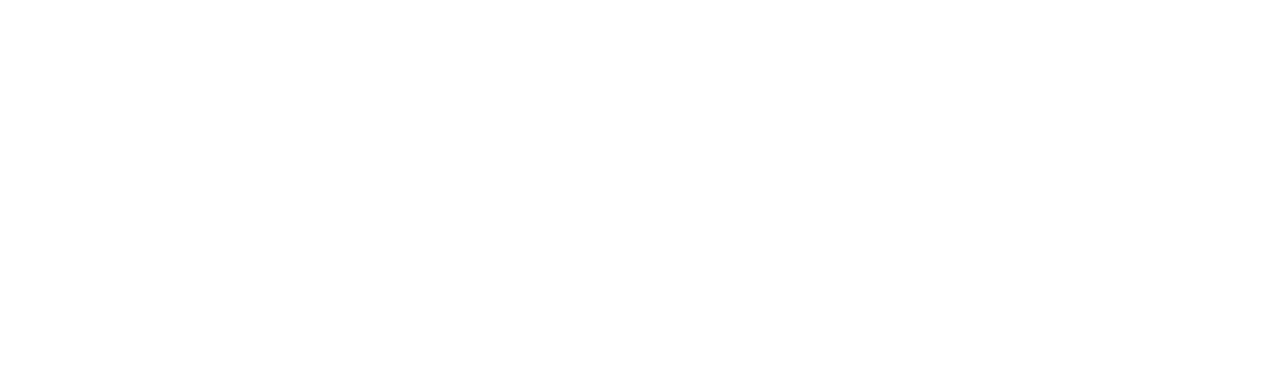
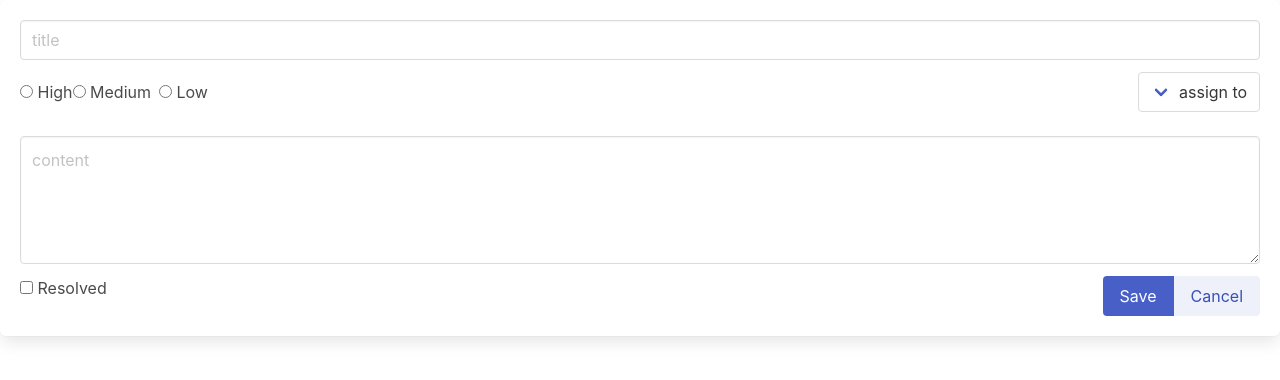
Before and after one commit to tim811223/ReactLab, a React (Vite) app in the folder CH9-Forms/ch9-todoitem/: page / in a window 1280 px wide. Shown: the top 380 px of the page. Built offline with nearby package versions, Linux system fonts and the light colour scheme; the HTML template or start-up script is replaced by a standard one.

Commit message:
新增檔案 [src\ToDos\Editor.tsx , src\ToDos\ToDoItem.tsx , src\ToDos\ToDoList.tsx] ,並在Editor.tsx使用bilma css framework來完成表單畫面

```diff
--- a/CH9-Forms/ch9-todoitem/package.json
+++ b/CH9-Forms/ch9-todoitem/package.json
@@ -10,6 +10,7 @@
     "preview": "vite preview"
   },
   "dependencies": {
+    "bulma": "^0.9.4",
     "react": "^18.2.0",
     "react-dom": "^18.2.0"
   },
--- a/CH9-Forms/ch9-todoitem/src/App.tsx
+++ b/CH9-Forms/ch9-todoitem/src/App.tsx
@@ -1,8 +1,11 @@
+import 'bulma/css/bulma-rtl.min.css';
 import { useState } from 'react'
+import { Editor } from './ToDos/Editor'
 
 function App() {
   return (
     <>
+      <Editor/>
     </>
   )
 }
--- /dev/null
+++ b/CH9-Forms/ch9-todoitem/src/ToDos/Editor.tsx
@@ -0,0 +1,64 @@
+import { FC } from "react";
+
+export const Editor : FC =()=> {
+  return(
+    <div className="box">
+      <div className="field">
+        <div className="control">
+          <input type="text" className="input" placeholder="title" />
+        </div>
+      </div>
+      <div className="columns is-vcentered">
+        <div className="column">
+          <div className="field">
+            <div className="control">
+              <label className="radio"><input type="radio" /> High </label>
+              <label className="radio"><input type="radio" /> Medium </label>
+              <label className="radio"><input type="radio" /> Low </label>
+            </div>
+          </div>
+        </div>
+        <div className="column has-text-right">
+          <div className="field">
+            <div className="control">
+              <div className="select">
+                <select>
+                  <option>assign to</option>
+                  <option>alax</option>
+                  <option>bob</option>
+                  <option>chris</option>
+                  <option>david</option>
+                  <option>ed</option>
+                </select>
+              </div>
+            </div>
+          </div>
+        </div>
+      </div>
+      <div className="field">
+        <div className="control">
+          <textarea className="textarea" placeholder="content"/>
+        </div>
+      </div>
+      <div className="columns">
+        <div className="column">
+          <div className="field">
+            <div className="control">
+              <label className="checkbox"><input type="checkbox"/> Resolved </label>
+            </div>
+          </div>
+        </div>
+        <div className="column">
+          <div className="field is-grouped is-grouped-right">
+            <div className="control">
+              <div className="buttons has-addons">
+                <button className="button is-link"> Save </button>
+                <button className="button is-link is-light"> Cancel </button>
+              </div>
+            </div>
+          </div>
+        </div>
+      </div>
+    </div>
+  );
+}
```
Also changed, not shown: CH9-Forms/ch9-todoitem/src/ToDos/ToDoItem.tsx (added), CH9-Forms/ch9-todoitem/src/ToDos/ToDoList.tsx (added), 1 other file (tests, documents, lock files or other folders).
